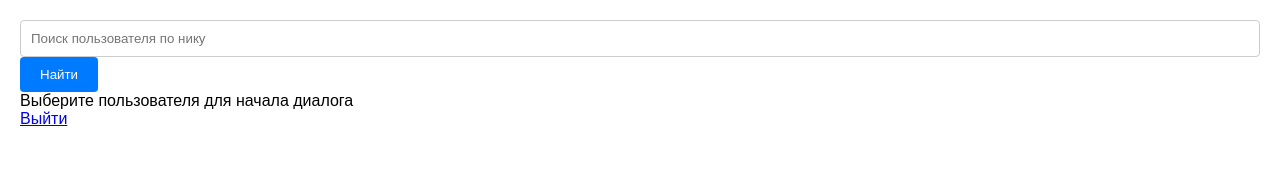
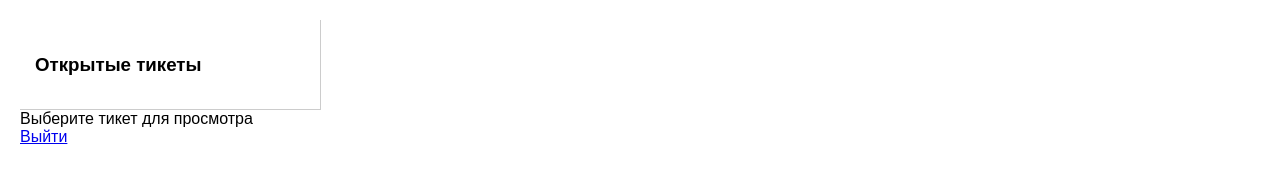
Before and after one commit to midlxx/site-1, a plain HTML site: page admin.html in a window 1280 px wide. Drawn offline with Linux system fonts and the light colour scheme.

Commit message:
Update admin.html

```diff
--- a/admin.html
+++ b/admin.html
@@ -1,20 +1,19 @@
 <!DOCTYPE html>
 <html>
 <head>
-  <title>Админ‑панель чата</title>
+  <title>Админ‑панель тикетов</title>
   <link rel="stylesheet" href="css/style.css">
 </head>
 <body>
   <div class="admin-container">
-    <div>
-      <div class="search-user">
-        <input type="text" class="search-input" id="searchUser" placeholder="Поиск пользователя по нику">
-        <button onclick="searchUser()">Найти</button>
+    <div style="width: 300px; border-right: 1px solid #ccc; overflow-y: auto;">
+      <div style="padding: 15px; border-bottom: 1px solid #ccc;">
+        <h3>Открытые тикеты</h3>
       </div>
-      <div id="usersList"></div>
+      <div id="ticketsList"></div>
     </div>
-    <div id="chatArea">
-      <div class="no-selection">Выберите пользователя для начала диалога</div>
+    <div id="ticketArea">
+      <div class="no-selection">Выберите тикет для просмотра</div>
     </div>
   </div>
 
```
